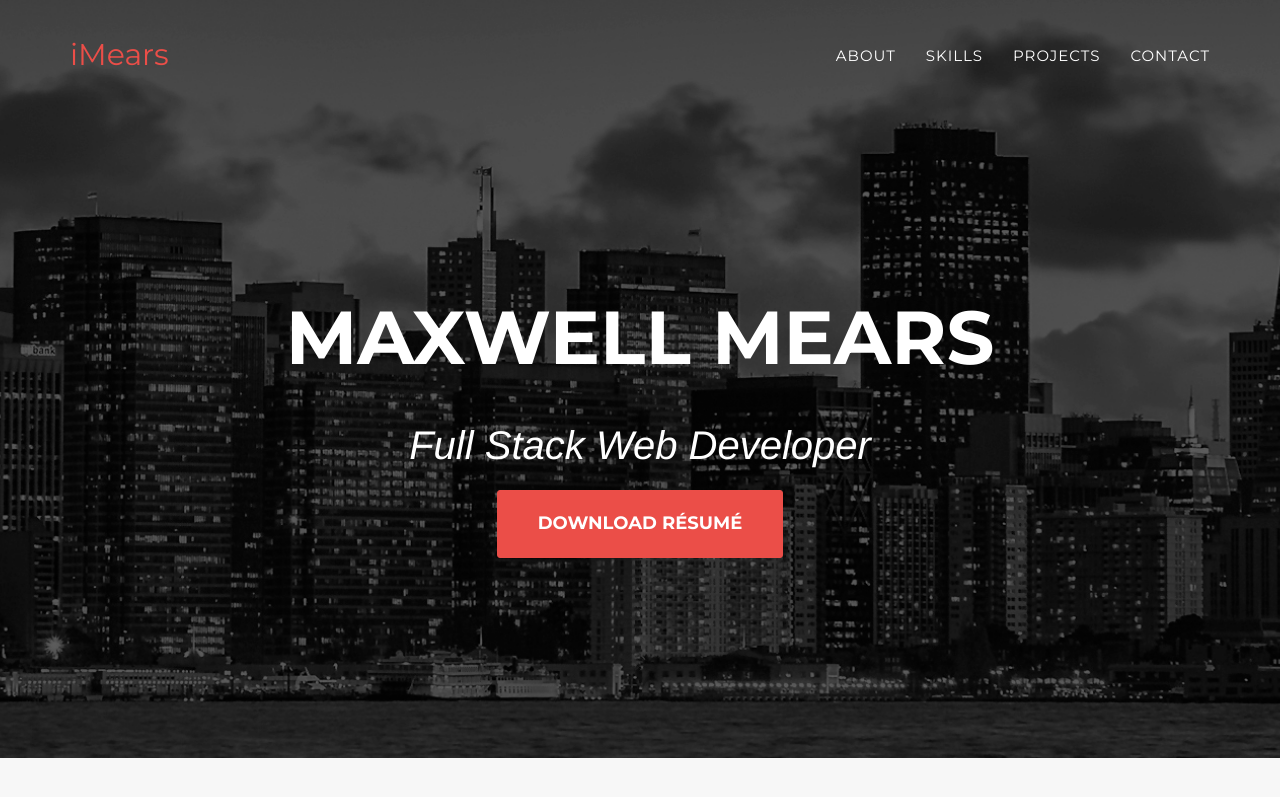
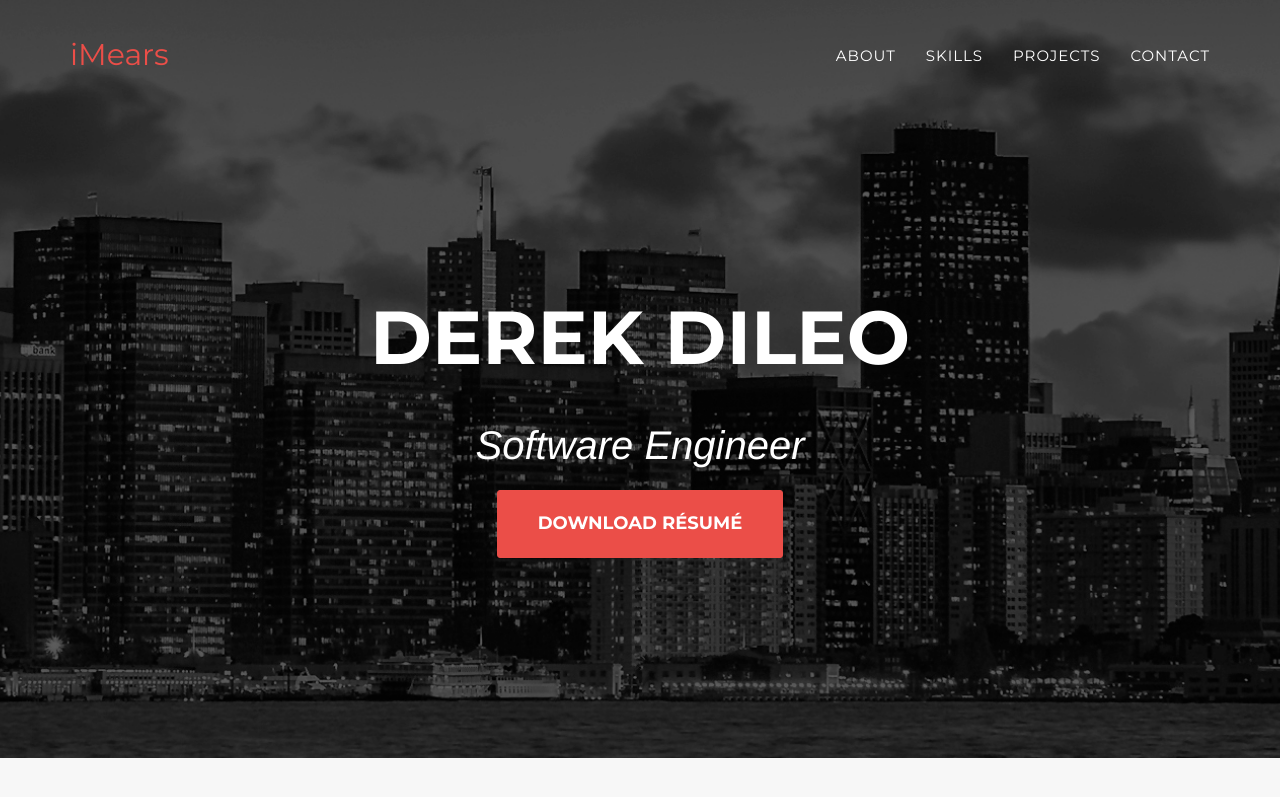
Before and after one commit to iMears/iMears.github.io, a Jekyll site: the page built from index.html, in a window 1280 px wide and 900 px high. Shown: the top 797 px of the window. Built offline with Jekyll 4.4.1, drawn with Linux system fonts in a browser that asks for light colours; some web fonts are replaced.

Commit message:
Update resume file

```diff
--- a/_includes/header.html
+++ b/_includes/header.html
@@ -41,9 +41,9 @@
     <header>
         <div class="container">
             <div class="intro-text">
-                <div class="intro-heading">Maxwell Mears</div>
-                <div class="intro-lead-in">Full Stack Web Developer</div>
-                <a href="/maxwell-mears-resume.pdf" class="page-scroll btn btn-xl" target="_blank">Download Résumé</a>
+                <div class="intro-heading">Derek DiLeo</div>
+                <div class="intro-lead-in">Software Engineer</div>
+                <a href="/derek-dileo-resume.pdf" class="page-scroll btn btn-xl" target="_blank">Download Résumé</a>
             </div>
         </div>
     </header>
```
Also changed, not shown: 2 other files.
